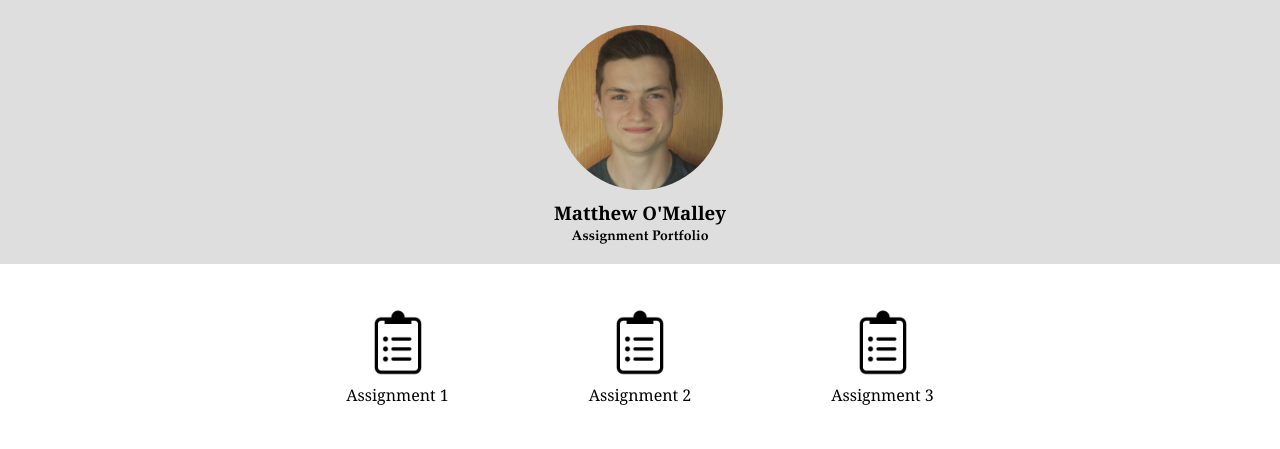
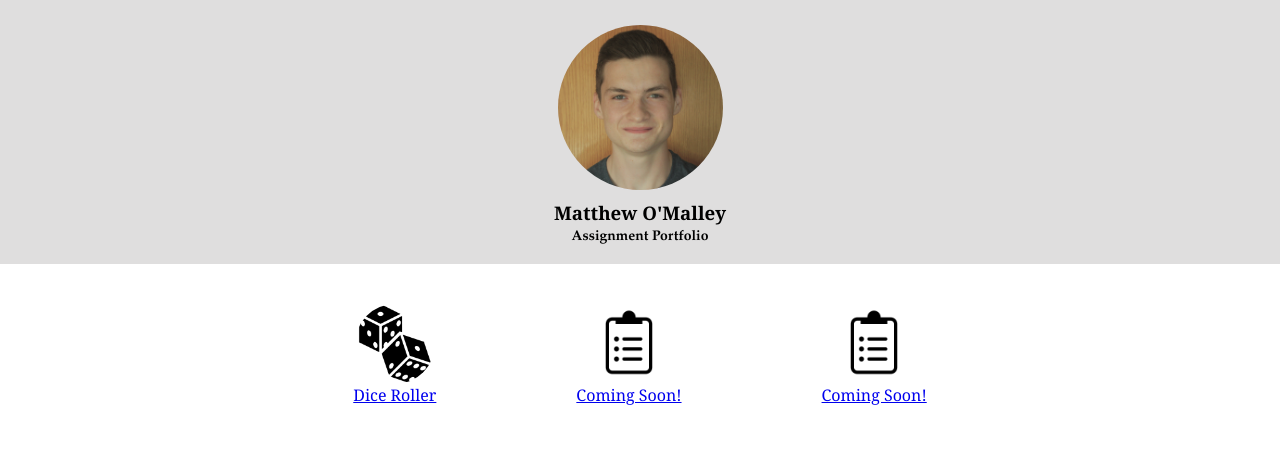
Before and after one commit to matthewaomalley/assignment-portfolio, a plain HTML site: page index.html in a window 1280 px wide. Drawn offline with Linux system fonts and the light colour scheme.

```diff
--- /dev/null
+++ b/index.css
@@ -0,0 +1,62 @@
+header {
+    background-color:rgb(223, 222, 222);
+    border-top: 25px solid rgb(223, 222, 222);
+}
+
+body {
+    margin: 0px;
+}
+
+a {
+    text-decoration: none;
+    color: black;
+}
+
+a:hover {
+    color: grey;
+}
+
+.contactimg {
+    width: 20px;
+    height: 20px;
+    border-radius: 30%;
+    margin-left: auto;
+}
+
+img {
+    width: 165px;
+    height: 165px;
+    border-radius: 50%;
+    display: block;
+    margin-left: auto;
+    margin-right: auto;
+}
+
+.icon {
+    width: 80px;
+    height: 80px;
+    margin-left: auto;
+    margin-right: auto;
+    border-radius: 0%;
+    margin-bottom: 10px;
+}
+
+h3 {
+    text-align: center;
+    font-family: Georgia;
+    padding: 0px;
+    margin: 0px;
+}
+
+.assignmenttable {
+    margin-left: auto;
+    margin-right: auto;
+    border-collapse: separate;
+    border-spacing: 140px 0;
+}
+
+.assignmentcell {
+    font-family: Georgia;
+    padding: 40px 0;
+    text-align: center;
+}
--- a/index.html
+++ b/index.html
@@ -1,28 +1,28 @@
 <DOCTYPE html>
-    <html lang='en'>
+    <html lang = 'en'>
     <!-- Author: Matt O'Malley -->
 
     <header>
-        <link rel="stylesheet" href="aps.css">
-        <meta charset='UTF-8'>
-        <meta name="viewport" content="width=device-width, initial-scale=1.0">
-        <img src="matt.jpg" alt="Matt O'Malley">
+        <link rel = "stylesheet" href = "aps.css">
+        <meta charset = 'UTF-8'>
+        <meta name = "viewport" content = "width=device-width, initial-scale=1.0">
 
-        <h3 style="margin-top: 10px">Matthew O'Malley</h3>
-        <h3 style="margin-top: 4px; font-family: garamond; font-size: 14px">Assignment Portfolio</h3><br>
+        <!-- Headshot, name and purpose of website -->
+        <img src = "matt.jpg" alt = "Matt O'Malley">
+        <h3 style = "margin-top: 10px">Matthew O'Malley</h3>
+        <h3 style = "margin-top: 4px; font-family: garamond; font-size: 14px">Assignment Portfolio</h3><br>
     </header>
 
     <body>
-        <table>
+        <table class="assignmenttable">
             <tr> <!-- Links reloads current page until assignment is available -->
-                <td><a href="#" onclick="window.location.reload(true)"><img src="assignment.png"
-                    class="icon"></a>Assignment 1</td>
-                <td><a href="#" onclick="window.location.reload(true)"><img src="assignment.png"
-                    class="icon"></a>Assignment 2</td>
-                <td><a href="#" onclick="window.location.reload(true)"><img src="assignment.png"
-                    class="icon"></a>Assignment 3</td>
+                <td class = "assignmentcell"><a href = "#" onclick = "window.location.reload(true)"><img src = "dice.png"
+                    class = "icon">Dice Roller</a></td>
+                <td class = "assignmentcell"><a href = "#" onclick = "window.location.reload(true)"><img src = "assignment.png"
+                    class = "icon">Coming Soon!</a></td>
+                <td class = "assignmentcell"><a href = "#" onclick = "window.location.reload(true)"><img src = "assignment.png"
+                    class = "icon">Coming Soon!</a></td>
             </tr>
         </table>
-
     </body>
     </html>
```
Also changed, not shown: dice.png (added).
